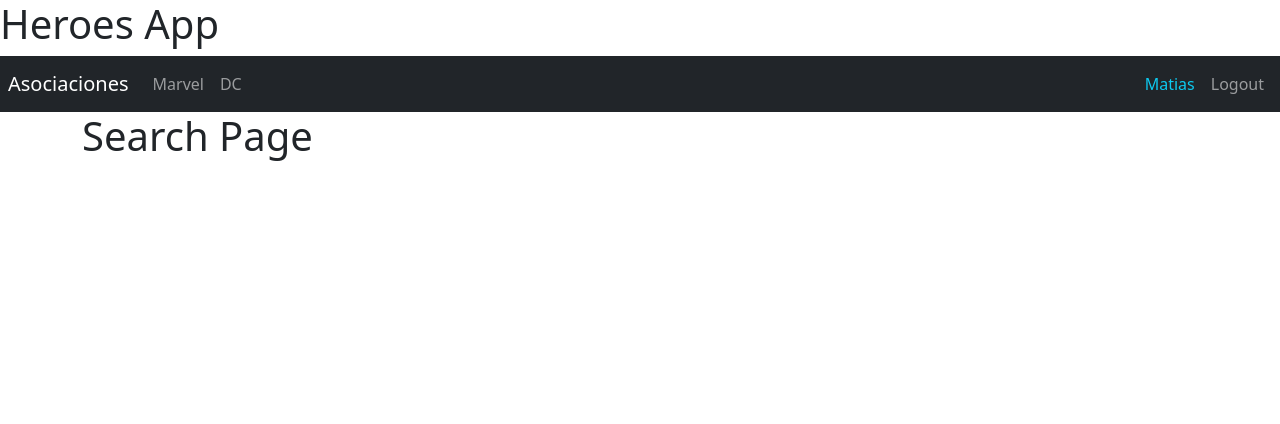
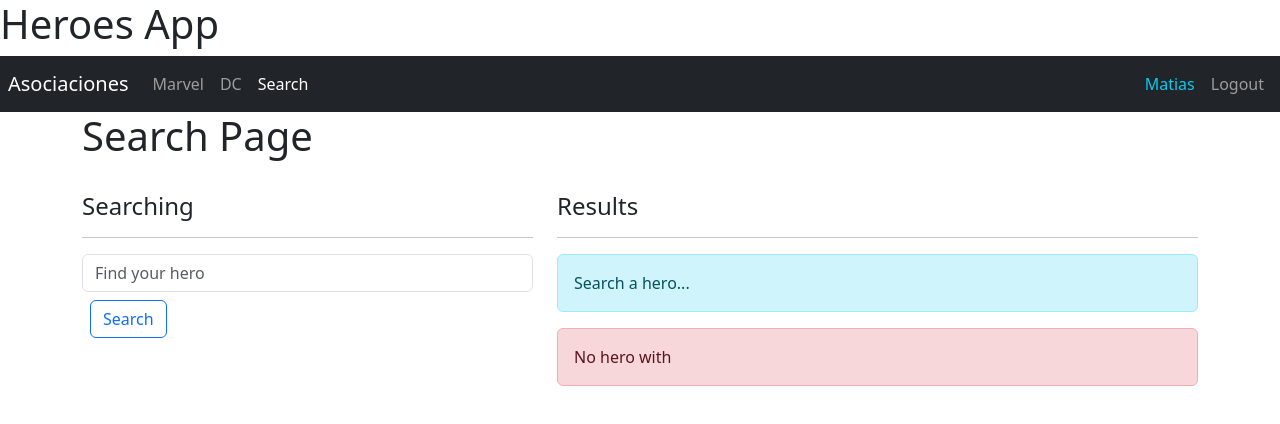
Before and after one commit to MatiasCasco/HeroApp, a React (Vite) app: page /search in a window 1280 px wide. Shown: the top 424 px of the page. Built offline with nearby package versions, Linux system fonts and the light colour scheme.

Commit message:
Se agregaron la pagina de busquedad de heroes por nombre

```diff
--- a/package.json
+++ b/package.json
@@ -9,6 +9,7 @@
     "preview": "vite preview"
   },
   "dependencies": {
+    "query-string": "^9.1.1",
     "react": "^19.0.0",
     "react-dom": "^19.0.0",
     "react-router-dom": "6"
--- /dev/null
+++ b/src/heroes/helpers/getHeroesByName.js
@@ -0,0 +1,11 @@
+import { heroes } from '../data/heroes';
+
+export const getHeroesByName = (name = '') => {
+
+    name = name.toLowerCase().trim();
+
+    if (name.length === 0) return [];
+
+    return heroes.filter(hero => hero.superhero.toLowerCase().includes(name));
+
+}
--- a/src/heroes/helpers/index.js
+++ b/src/heroes/helpers/index.js
@@ -1,2 +1,3 @@
 export * from './getHeroesByPublisher';
 export * from './getHeroById.js';
+export * from './getHeroesByName.js';
--- a/src/heroes/pages/SearchPage.jsx
+++ b/src/heroes/pages/SearchPage.jsx
@@ -1,11 +1,80 @@
-
+import {HeroCard} from "../components";
+import {useForm} from "../../hooks";
+import {useLocation, useNavigate} from "react-router-dom";
+import queryString from "query-string";
+import {getHeroesByName} from "../helpers";
 
 export const SearchPage = () => {
 
+    const navigate = useNavigate();
+    const location = useLocation();
+
+    const {q = ''} = queryString.parse(location.search);
+    const heroes = getHeroesByName(q);
+    /*console.log({query});*/
+
+    const {searchText, onInputChange, onResetForm} = useForm({
+        searchText: q
+    })
+
+    const onSearchSubmit = (e) => {
+        e.preventDefault();
+        if ( searchText.trim().length <= 1 ) return;
+        console.log(searchText);
+        navigate(`?q=${searchText}`);
+
+        onResetForm();
+    }
+
     return (
-        <div>
+        <>
             <h1>Search Page</h1>
-        </div>
+            <br />
+            <div className="row">
+                <div className="col-5">
+                    <h4>Searching</h4>
+                    <hr/>
+                    <form onSubmit={onSearchSubmit}>
+                        <input
+                            type="text"
+                            placeholder="Find your hero"
+                            className="form-control"
+                            name="searchText"
+                            autoComplete="off"
+                            value={searchText}
+                            onChange={onInputChange}
+                        />
+                        <button
+                            type="submit"
+                            className="btn m-2 btn-block btn-outline-primary"
+                        >
+                            Search
+                        </button>
+                    </form>
+                </div>
+                <div className="col-7">
+                    <h4>Results</h4>
+                    <hr/>
+                    <div className="alert alert-info">
+                        Search a hero...
+                    </div>
+
+
+                    <div className="alert alert-danger">
+                        No hero with <b>{q}</b>
+                    </div>
+
+                    {
+                        heroes.map(hero => (
+                            <HeroCard
+                                key={hero.id}
+                                {...hero}
+                            />
+                        ))
+                    }
+                </div>
+            </div>
+        </>
     );
 
 }
--- /dev/null
+++ b/src/hooks/index.js
@@ -0,0 +1 @@
+export * from './useForm.js';
--- /dev/null
+++ b/src/hooks/useForm.js
@@ -0,0 +1,25 @@
+import { useState } from 'react';
+
+export const useForm = ( initialForm = {} ) => {
+
+    const [ formState, setFormState ] = useState( initialForm );
+
+    const onInputChange = ({ target }) => {
+        const { name, value } = target;
+        setFormState({
+            ...formState,
+            [ name ]: value
+        });
+    }
+
+    const onResetForm = () => {
+        setFormState( initialForm );
+    }
+
+    return {
+        ...formState,
+        formState,
+        onInputChange,
+        onResetForm,
+    }
+}
--- a/src/ui/components/Navbar.jsx
+++ b/src/ui/components/Navbar.jsx
@@ -38,10 +38,10 @@
                         DC
                     </NavLink>
 
-                   {/* <NavLink to="/search" className={ ({isActive}) => `nav-item nav-link ${isActive ? 'active' : ''}` }>
+                    <NavLink to="/search" className={ ({isActive}) => `nav-item nav-link ${isActive ? 'active' : ''}` }>
                         Search
                     </NavLink>
-                    <NavLink to="/hero" className={ ({isActive}) => `nav-item nav-link ${isActive ? 'active' : ''}` }>
+                    {/*<NavLink to="/hero" className={ ({isActive}) => `nav-item nav-link ${isActive ? 'active' : ''}` }>
                         Hero
                     </NavLink>*/}
                 </div>
```
Also changed, not shown: 1 other file (tests, documents, lock files or other folders).
